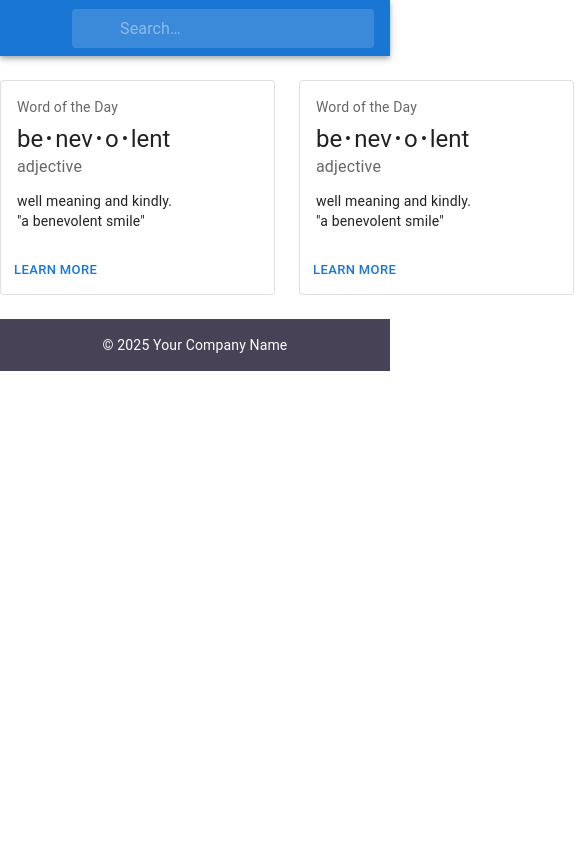
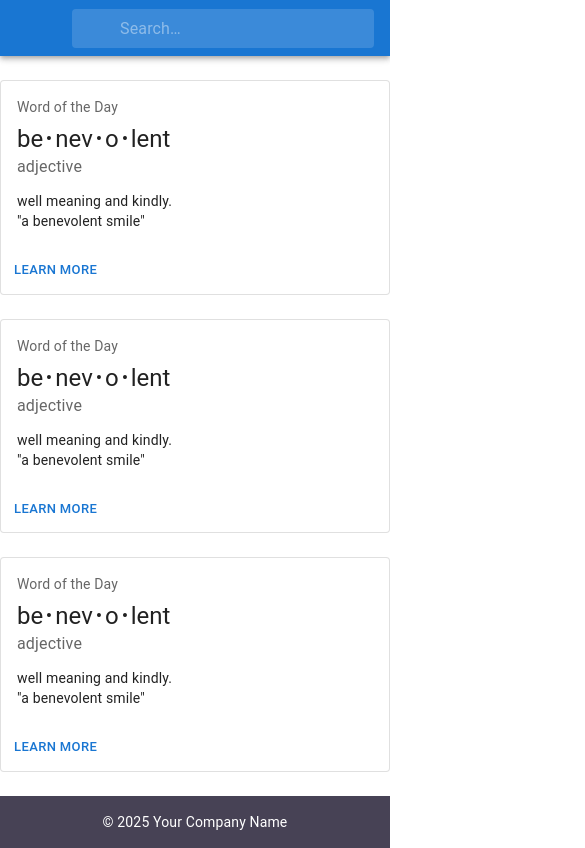
Before and after one commit to HossyWorlds/hossy-worlds-dev, a Next.js app in the folder frontend/: page / in a window 390 px wide. Shown: the top 848 px of the page, 585 px wide, since content can reach past the window. Built offline with nearby package versions, Linux system fonts and the light colour scheme; some icons are missing.

Commit message:
fix: OutlinedCardのcss編

```diff
--- a/frontend/src/app/page.tsx
+++ b/frontend/src/app/page.tsx
@@ -4,10 +4,10 @@ export default function Home() {
   return (
     <div>
       <main className="flex flex-col gap-6">
-      <div className="flex gap-6 w-full max-w-6xl mx-auto mb-6 mt-6">
-          <div className="flex-1"><OutlinedCard /></div>
-          <div className="flex-1"><OutlinedCard /></div>
-          <div className="flex-1"><OutlinedCard /></div>
+        <div className="flex flex-wrap md:flex-nowrap gap-6 w-full max-w-6xl mx-auto mb-6 mt-6">
+          <div className="w-full md:flex-1"><OutlinedCard /></div>
+          <div className="w-full md:flex-1"><OutlinedCard /></div>
+          <div className="w-full md:flex-1"><OutlinedCard /></div>
         </div>
       </main>
     </div>
```
